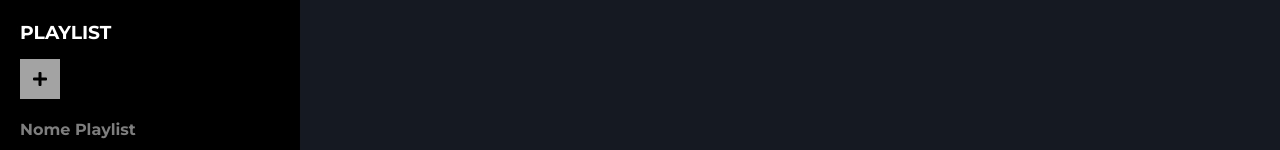
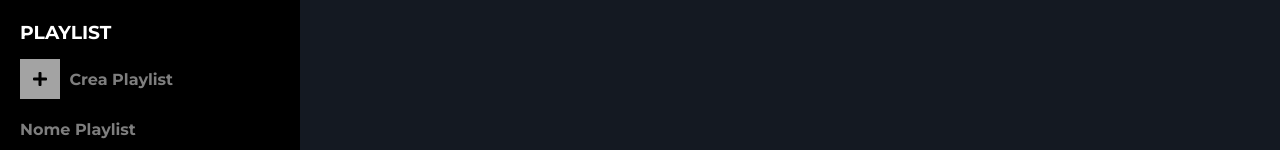
Before and after one commit to Bogghi/html-css-spotifyweb, a plain HTML site: page index.html in a window 1280 px wide. Shown: the part 194-344 px from the top of the page. Drawn offline with Linux system fonts and the light colour scheme.

Commit message:
fixed a missing element

```diff
--- a/index.html
+++ b/index.html
@@ -42,6 +42,8 @@
                 <h3 class="clr_white">playlist</h3>
                 <a href="#" class="clr_white add_btn">
                     <i class="fas fa-plus"></i>
+                    <span>Crea Playlist</span>
+                </a>
                 <div class="playlist-list">
                     <ul class="list-style">
                         <li>Nome Playlist</li>
```
